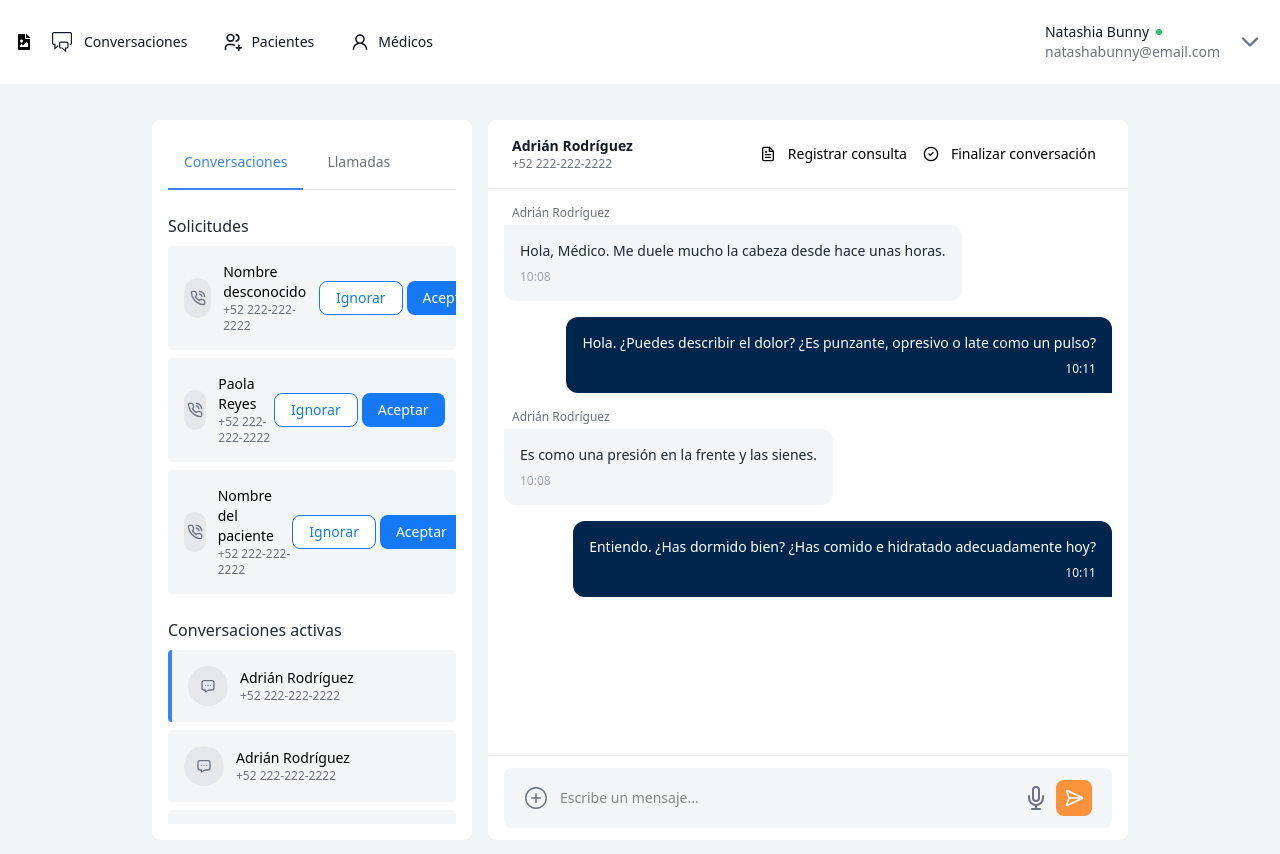
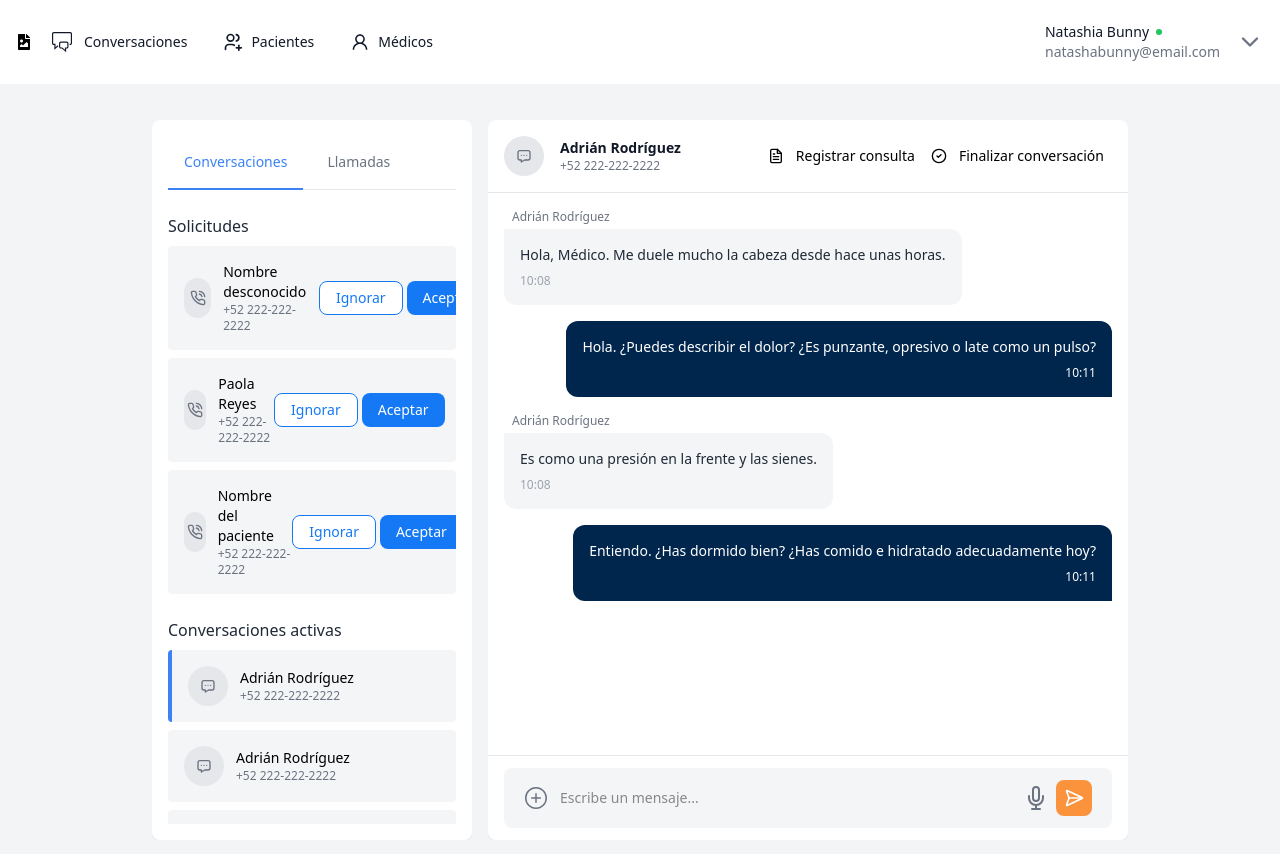
Before and after one commit to umakossiooo/myDocClient, a React (Vite) app in the folder frontend/: page / in a window 1280 px wide. Shown: the top 854 px of the page. Built offline with nearby package versions, Linux system fonts and the light colour scheme.

Commit message:
feat(chat): enhance ChatBox header layout with user avatar and improved styling

```diff
--- a/frontend/src/components/ChatBox.tsx
+++ b/frontend/src/components/ChatBox.tsx
@@ -5,15 +5,21 @@ import { CircleCheck } from 'lucide-react';
 import { FiMic } from "react-icons/fi";
 import { LuSendHorizontal } from "react-icons/lu";
 import { GoPlusCircle } from "react-icons/go";
+import { TbMessageDots } from 'react-icons/tb';
 
 const ChatBox: React.FC = () => {
     return (
         <div className="h-full flex flex-col bg-white rounded-lg shadow-sm">
             {/* Header */}
-            <div className="flex flex-wrap justify-between items-center px-6 py-4 border-b border-gray-200 gap-2">
-                <div className="flex-1 min-w-0">
-                    <p className="text-sm font-semibold text-gray-900 text-left truncate">Adrián Rodríguez</p>
-                    <p className="text-xs text-gray-500 text-left truncate">+52 222-222-2222</p>
+            <div className="flex flex-wrap justify-between items-center px-4 py-4 border-b border-gray-200 gap-2">
+                <div className="flex flex-row gap-4 items-center">
+                    <div className="flex items-center justify-center w-10 h-10 bg-gray-200 rounded-full">
+                        <TbMessageDots className="w-4 h-4 text-gray-500" />
+                    </div>
+                    <div>
+                        <p className="text-sm font-semibold text-gray-900 text-left truncate">Adrián Rodríguez</p>
+                        <p className="text-xs text-gray-500 text-left truncate">+52 222-222-2222</p>
+                    </div>
                 </div>
                 <div className="flex flex-wrap items-center space-x-2">
                     <div className="flex flex-wrap items-center space-x-1">
```
